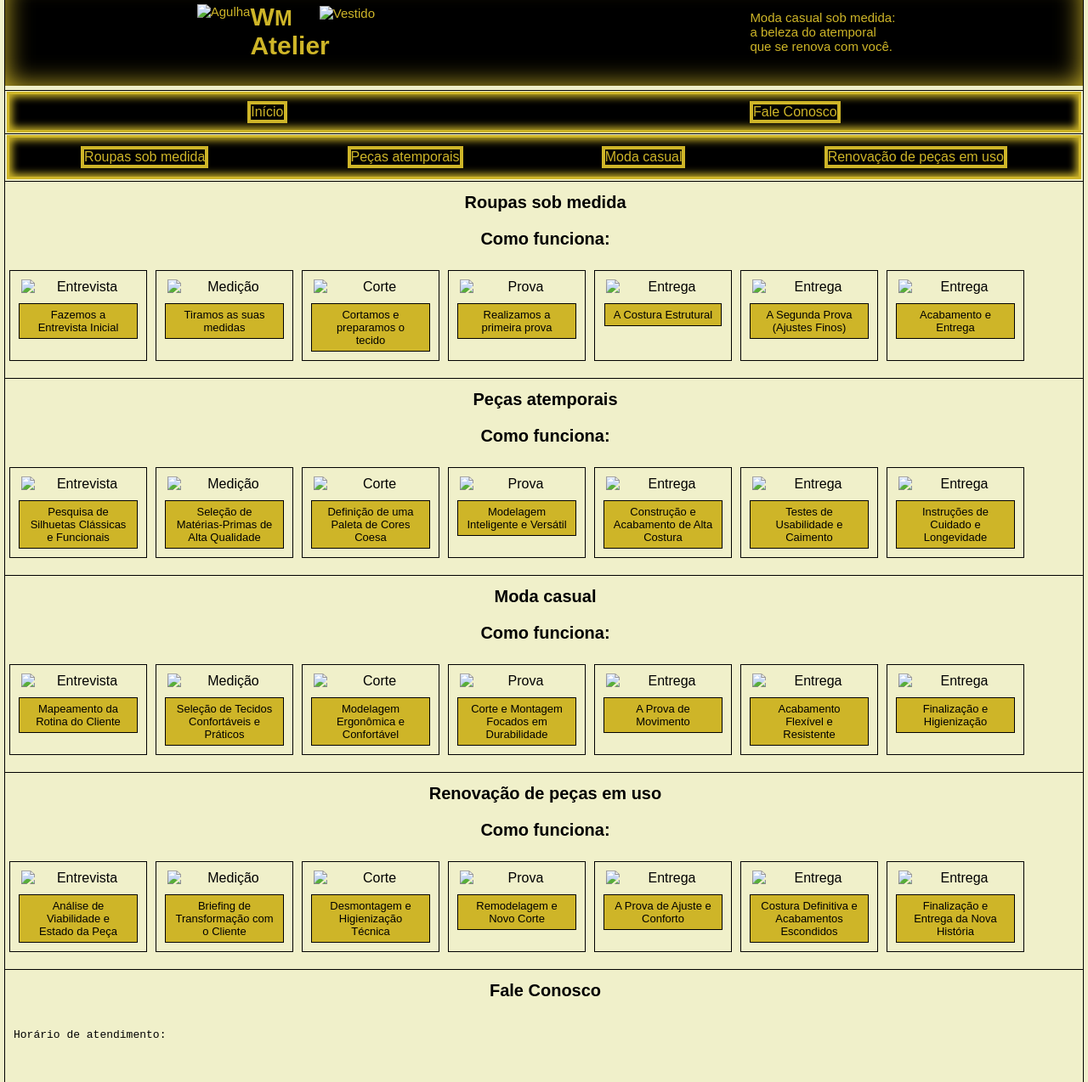
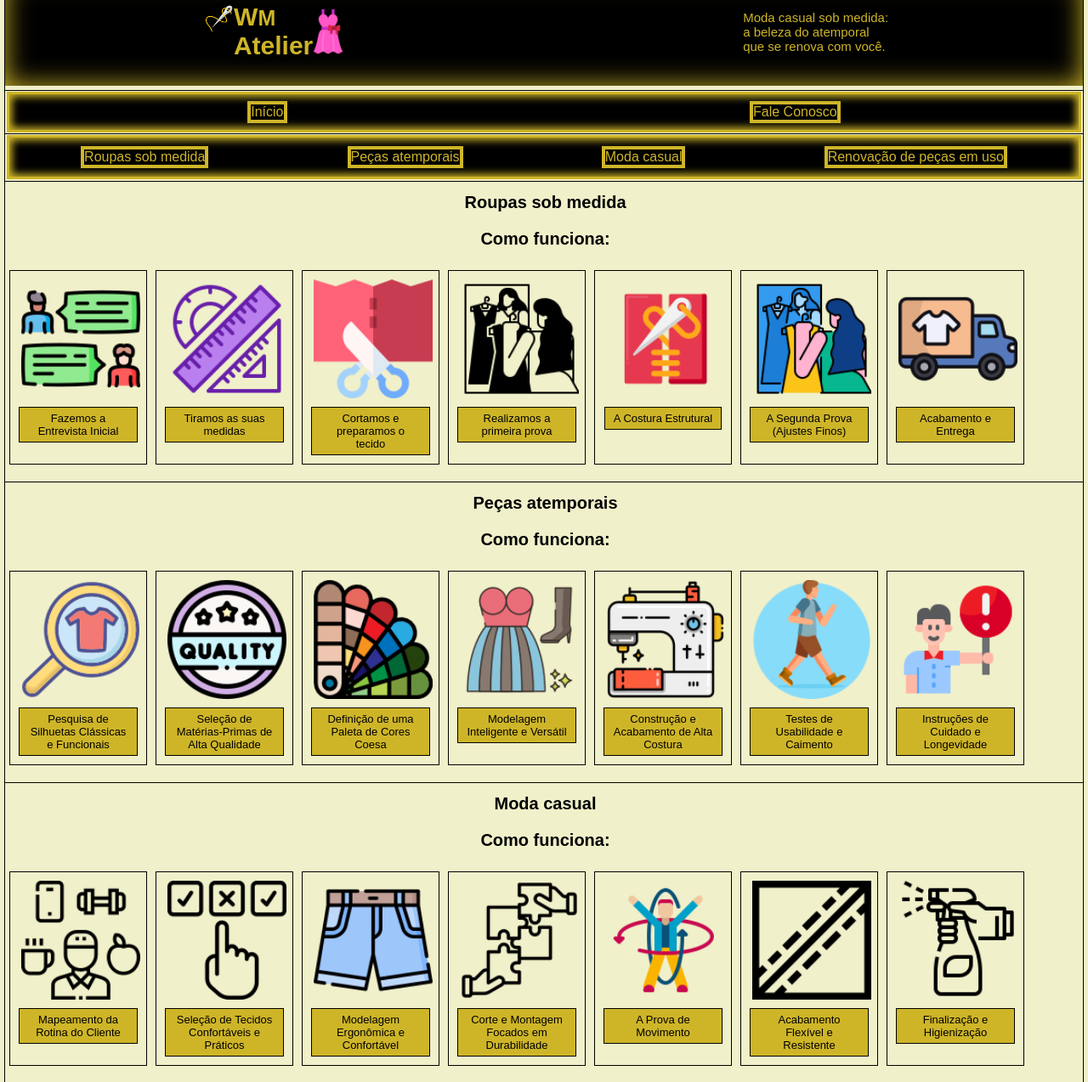
Before and after one commit to Jairo416/WM_Atelier, a plain HTML site: page index.html in a window 1280 px wide. Shown: the part 33-1307 px from the top of the page at 85% size. Drawn offline with Linux system fonts and the light colour scheme.

Commit message:
Adição Imagens

```diff
--- a/index.html
+++ b/index.html
@@ -204,9 +204,9 @@ border-width: 4px;
 <div id="topo-real"></div>
 <div class="inicio_real">
 <div class="logo">
-<img src="agulha.png" alt="Agulha" height="35px" class="agulha" id="Início">
+<img src="Fotos/agulha.png" alt="Agulha" height="35px" class="agulha" id="Início">
 <h1>W <span class="abaixo">M</span><br>Atelier</h1>
-<img src="vestido.png" alt="Vestido" height="60px" class="vestido">
+<img src="Fotos/vestido.png" alt="Vestido" height="60px" class="vestido">
 </div>
 <p class="slogan">Moda casual sob medida:<br>a beleza do atemporal<br>que se renova com você.</p>
 </div>
@@ -231,7 +231,7 @@ border-width: 4px;
 <!-- Aplicada a classe .carrossel aqui -->
 <div class="carrossel">
 <div class="trilho">
-<img src="conversando.png" alt="Entrevista" width="100%">
+<img src="Fotos/conversando.png" alt="Entrevista" width="100%">
 <a href="#meu-modal" class="botao-abrir">Fazemos a Entrevista Inicial</a>
 <!-- Estrutura do Modal -->
 <div id="meu-modal" class="modal-overlay">
@@ -246,7 +246,7 @@ border-width: 4px;
 </div>
 
 <div class="trilho">
-<img src="régua.png" alt="Medição" width="100%">
+<img src="Fotos/régua.png" alt="Medição" width="100%">
  <a href="#meu-modal1" class="botao-abrir">Tiramos as suas medidas</a>
 <!-- Estrutura do Modal -->
 <div id="meu-modal1" class="modal-overlay">
@@ -260,7 +260,7 @@ border-width: 4px;
 </div>
 
 <div class="trilho">
-<img src="tesoura.png" alt="Corte" width="100%">
+<img src="Fotos/tesoura.png" alt="Corte" width="100%">
  <a href="#meu-modal2" class="botao-abrir">Cortamos e preparamos o tecido</a>
 <!-- Estrutura do Modal -->
 <div id="meu-modal2" class="modal-overlay">
@@ -274,7 +274,7 @@ border-width: 4px;
 </div>
 
 <div class="trilho">
-<img src="provador1.png" alt="Prova" width="100%">
+<img src="Fotos/provador1.png" alt="Prova" width="100%">
 <a href="#meu-modal3" class="botao-abrir">Realizamos a primeira prova</a>
 <!-- Estrutura do Modal -->
 <div id="meu-modal3" class="modal-overlay">
@@ -288,7 +288,7 @@ border-width: 4px;
 </div>
 
 <div class="trilho">
-<img src="costura.png" alt="Entrega" width="100%">
+<img src="Fotos/costura.png" alt="Entrega" width="100%">
  <a href="#meu-modal4" class="botao-abrir">A Costura Estrutural</a>
 <!-- Estrutura do Modal -->
 <div id="meu-modal4" class="modal-overlay">
@@ -300,7 +300,7 @@ border-width: 4px;
 </div></div></div>
 
 <div class="trilho">
-<img src="provador2.png" alt="Entrega" width="100%">
+<img src="Fotos/provador2.png" alt="Entrega" width="100%">
 <a href="#meu-modal5" class="botao-abrir">A Segunda Prova (Ajustes Finos)</a>
 <!-- Estrutura do Modal -->
 <div id="meu-modal5" class="modal-overlay">
@@ -314,7 +314,7 @@ border-width: 4px;
 </div>
 
 <div class="trilho">
-<img src="entrega.png" alt="Entrega" width="100%">
+<img src="Fotos/entrega.png" alt="Entrega" width="100%">
 <a href="#meu-modal6" class="botao-abrir">Acabamento e Entrega</a>
 <!-- Estrutura do Modal -->
 <div id="meu-modal6" class="modal-overlay">
@@ -333,7 +333,7 @@ border-width: 4px;
 <!-- Aplicada a classe .carrossel aqui -->
 <div class="carrossel">
 <div class="trilho">
-<img src="pesquisa_roupas.png" alt="Entrevista" width="100%">
+<img src="Fotos/pesquisa_roupas.png" alt="Entrevista" width="100%">
 <a href="#meu-modal7" class="botao-abrir">Pesquisa de Silhuetas Clássicas e Funcionais</a>
 <!-- Estrutura do Modal -->
 <div id="meu-modal7" class="modal-overlay">
@@ -347,7 +347,7 @@ border-width: 4px;
 </div>
 
 <div class="trilho">
-<img src="qualidade.png" alt="Medição" width="100%">
+<img src="Fotos/qualidade.png" alt="Medição" width="100%">
  <a href="#meu-modal8" class="botao-abrir">Seleção de Matérias-Primas de Alta Qualidade</a>
 <!-- Estrutura do Modal -->
 <div id="meu-modal8" class="modal-overlay">
@@ -361,7 +361,7 @@ border-width: 4px;
 </div>
 
 <div class="trilho">
-<img src="cores.png" alt="Corte" width="100%">
+<img src="Fotos/cores.png" alt="Corte" width="100%">
  <a href="#meu-modal9" class="botao-abrir">Definição de uma Paleta de Cores Coesa</a>
 <!-- Estrutura do Modal -->
 <div id="meu-modal9" class="modal-overlay">
@@ -375,7 +375,7 @@ border-width: 4px;
 </div>
 
 <div class="trilho">
-<img src="design.png" alt="Prova" width="100%">
+<img src="Fotos/design.png" alt="Prova" width="100%">
 <a href="#meu-modal10" class="botao-abrir">Modelagem Inteligente e Versátil</a>
 <!-- Estrutura do Modal -->
 <div id="meu-modal10" class="modal-overlay">
@@ -389,7 +389,7 @@ border-width: 4px;
 </div>
 
 <div class="trilho">
-<img src="costura1.png" alt="Entrega" width="100%">
+<img src="Fotos/costura1.png" alt="Entrega" width="100%">
  <a href="#meu-modal11" class="botao-abrir">Construção e Acabamento de Alta Costura</a>
 <!-- Estrutura do Modal -->
 <div id="meu-modal11" class="modal-overlay">
@@ -401,7 +401,7 @@ border-width: 4px;
 </div></div></div>
 
 <div class="trilho">
-<img src="teste_roupa.png" alt="Entrega" width="100%">
+<img src="Fotos/teste_roupa.png" alt="Entrega" width="100%">
 <a href="#meu-modal12" class="botao-abrir">Testes de Usabilidade e Caimento</a>
 <!-- Estrutura do Modal -->
 <div id="meu-modal12" class="modal-overlay">
@@ -415,7 +415,7 @@ border-width: 4px;
 </div>
 
 <div class="trilho">
-<img src="avisos_e_cuidados.png" alt="Entrega" width="100%">
+<img src="Fotos/avisos_e_cuidados.png" alt="Entrega" width="100%">
 <a href="#meu-modal13" class="botao-abrir">Instruções de Cuidado e Longevidade</a>
 <!-- Estrutura do Modal -->
 <div id="meu-modal13" class="modal-overlay">
@@ -432,7 +432,7 @@ border-width: 4px;
 <!-- Aplicada a classe .carrossel aqui -->
 <div class="carrossel">
 <div class="trilho">
-<img src="estilo_vida.png" alt="Entrevista" width="100%">
+<img src="Fotos/estilo_vida.png" alt="Entrevista" width="100%">
 <a href="#meu-modal14" class="botao-abrir">Mapeamento da Rotina do Cliente</a>
 <!-- Estrutura do Modal -->
 <div id="meu-modal14" class="modal-overlay">
@@ -446,7 +446,7 @@ border-width: 4px;
 </div>
 
 <div class="trilho">
-<img src="seleção.png" alt="Medição" width="100%">
+<img src="Fotos/seleção.png" alt="Medição" width="100%">
  <a href="#meu-modal15" class="botao-abrir">Seleção de Tecidos Confortáveis e Práticos</a>
 <!-- Estrutura do Modal -->
 <div id="meu-modal15" class="modal-overlay">
@@ -460,7 +460,7 @@ border-width: 4px;
 </div>
 
 <div class="trilho">
-<img src="roupa_utilitária.png" alt="Corte" width="100%">
+<img src="Fotos/roupa_utilitária.png" alt="Corte" width="100%">
  <a href="#meu-modal16" class="botao-abrir">Modelagem Ergonômica e Confortável</a>
 <!-- Estrutura do Modal -->
 <div id="meu-modal16" class="modal-overlay">
@@ -474,7 +474,7 @@ border-width: 4px;
 </div>
 
 <div class="trilho">
-<img src="montagem.png" alt="Prova" width="100%">
+<img src="Fotos/montagem.png" alt="Prova" width="100%">
 <a href="#meu-modal17" class="botao-abrir">Corte e Montagem Focados em Durabilidade</a>
 <!-- Estrutura do Modal -->
 <div id="meu-modal17" class="modal-overlay">
@@ -488,7 +488,7 @@ border-width: 4px;
 </div>
 
 <div class="trilho">
-<img src="simulação.png" alt="Entrega" width="100%">
+<img src="Fotos/simulação.png" alt="Entrega" width="100%">
  <a href="#meu-modal18" class="botao-abrir">A Prova de Movimento</a>
 <!-- Estrutura do Modal -->
 <div id="meu-modal18" class="modal-overlay">
@@ -500,7 +500,7 @@ border-width: 4px;
 </div></div></div>
 
 <div class="trilho">
-<img src="resistente.png" alt="Entrega" width="100%">
+<img src="Fotos/resistente.png" alt="Entrega" width="100%">
 <a href="#meu-modal19" class="botao-abrir">Acabamento Flexível e Resistente</a>
 <!-- Estrutura do Modal -->
 <div id="meu-modal19" class="modal-overlay">
@@ -514,7 +514,7 @@ border-width: 4px;
 </div>
 
 <div class="trilho">
-<img src="limpeza.png" alt="Entrega" width="100%">
+<img src="Fotos/limpeza.png" alt="Entrega" width="100%">
 <a href="#meu-modal20" class="botao-abrir">Finalização e Higienização</a>
 <!-- Estrutura do Modal -->
 <div id="meu-modal20" class="modal-overlay">
@@ -531,7 +531,7 @@ border-width: 4px;
 <!-- Aplicada a classe .carrossel aqui -->
 <div class="carrossel">
 <div class="trilho">
-<img src="estado_roupa.png" alt="Entrevista" width="100%">
+<img src="Fotos/estado_roupa.png" alt="Entrevista" width="100%">
 <a href="#meu-moda21" class="botao-abrir">Análise de Viabilidade e Estado da Peça</a>
 <!-- Estrutura do Modal -->
 <div id="meu-modal21" class="modal-overlay">
@@ -545,7 +545,7 @@ border-width: 4px;
 </div>
 
 <div class="trilho">
-<img src="briefing.png" alt="Medição" width="100%">
+<img src="Fotos/briefing.png" alt="Medição" width="100%">
  <a href="#meu-modal22" class="botao-abrir">Briefing de Transformação com o Cliente</a>
 <!-- Estrutura do Modal -->
 <div id="meu-modal22" class="modal-overlay">
@@ -559,7 +559,7 @@ border-width: 4px;
 </div>
 
 <div class="trilho">
-<img src="higienização.png" alt="Corte" width="100%">
+<img src="Fotos/higienização.png" alt="Corte" width="100%">
  <a href="#meu-modal23" class="botao-abrir">Desmontagem e Higienização Técnica</a>
 <!-- Estrutura do Modal -->
 <div id="meu-modal23" class="modal-overlay">
@@ -573,7 +573,7 @@ border-width: 4px;
 </div>
 
 <div class="trilho">
-<img src="novo_corte.png" alt="Prova" width="100%">
+<img src="Fotos/novo_corte.png" alt="Prova" width="100%">
 <a href="#meu-modal24" class="botao-abrir">Remodelagem e Novo Corte</a>
 <!-- Estrutura do Modal -->
 <div id="meu-modal24" class="modal-overlay">
@@ -587,7 +587,7 @@ border-width: 4px;
 </div>
 
 <div class="trilho">
-<img src="ajustes.png" alt="Entrega" width="100%">
+<img src="Fotos/ajustes.png" alt="Entrega" width="100%">
  <a href="#meu-modal25" class="botao-abrir">A Prova de Ajuste e Conforto</a>
 <!-- Estrutura do Modal -->
 <div id="meu-modal25" class="modal-overlay">
@@ -599,7 +599,7 @@ border-width: 4px;
 </div></div></div>
 
 <div class="trilho">
-<img src="esconder.png" alt="Entrega" width="100%">
+<img src="Fotos/esconder.png" alt="Entrega" width="100%">
 <a href="#meu-modal26" class="botao-abrir">Costura Definitiva e Acabamentos Escondidos</a>
 <!-- Estrutura do Modal -->
 <div id="meu-modal26" class="modal-overlay">
@@ -613,7 +613,7 @@ border-width: 4px;
 </div>
 
 <div class="trilho">
-<img src="nova_roupa.png" alt="Entrega" width="100%">
+<img src="Fotos/nova_roupa.png" alt="Entrega" width="100%">
 <a href="#meu-modal27" class="botao-abrir">Finalização e Entrega da Nova História</a>
 <!-- Estrutura do Modal -->
 <div id="meu-modal27" class="modal-overlay">
@@ -628,11 +628,11 @@ border-width: 4px;
 <p class="titulo_seções"><strong>Fale Conosco</strong></p>
 <div class="fale_conosco" id="Fale_Conosco">
 <pre>Horário de atendimento:
-<a href="" target="_blank"><img src="email.png" alt="" width="15%"></a><a href="https://wa.me/5537999417154?text= Olá,%20acabei%20de%20ver%20seu%20site%20e%20fiquei%20interessado(a)" target="_blank"><img src="WhatsApp.png" alt="" width="18%"></a>
+<a href="" target="_blank"><img src="Fotos/email.png" alt="" width="15%"></a><a href="https://wa.me/5537999417154?text= Olá,%20acabei%20de%20ver%20seu%20site%20e%20fiquei%20interessado(a)" target="_blank"><img src="Fotos/WhatsApp.png" alt="" width="18%"></a>
 
-<a href="tel:5537999417154"><img src="telefone.png" alt="" width="13%"></a>
+<a href="tel:5537999417154"><img src="Fotos/telefone.png" alt="" width="13%"></a>
 </pre>
-<img src="localização.png" alt="" usemap="#endereço" width="10%" style="margin-left: -50px; margin-bottom: -30px;">
+<img src="Fotos/localização.png" alt="" usemap="#endereço" width="10%" style="margin-left: -50px; margin-bottom: -30px;">
 <map name="endereço">
 <area target="_blank" alt="Endereço WM Atelier" title="Endereço WM Atelier" href="https://l1nk.dev/KgHM2oo" coords="358,5,4,206" shape="rect">
 </map>
```
